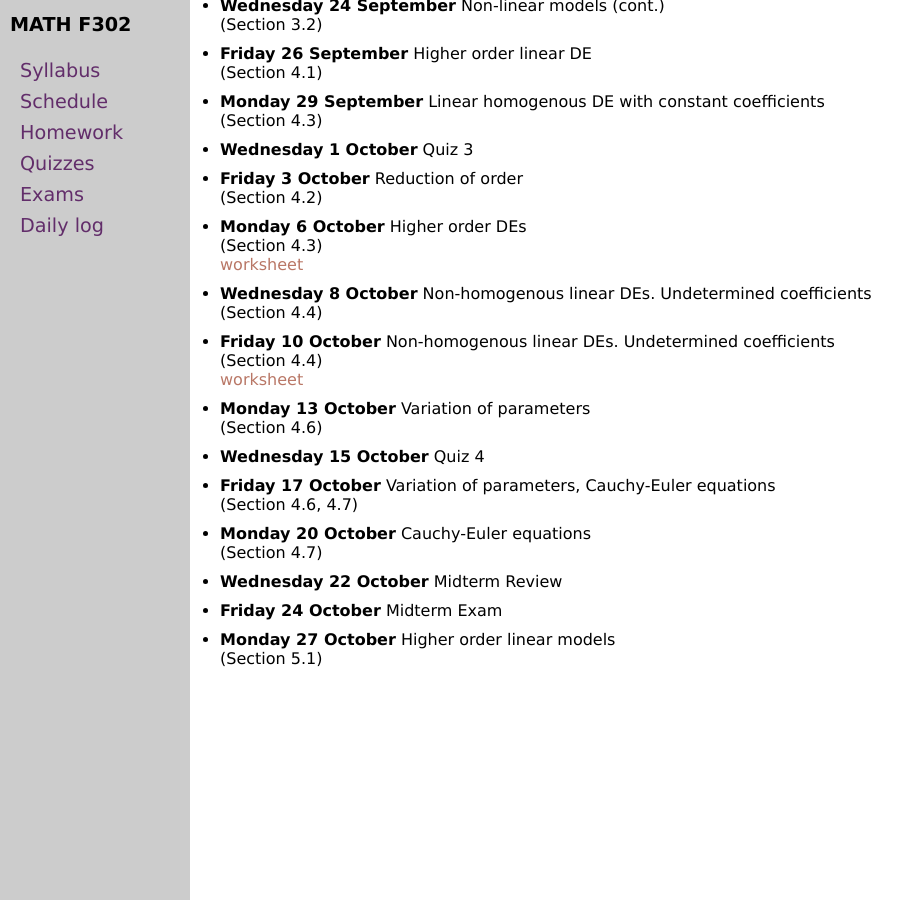
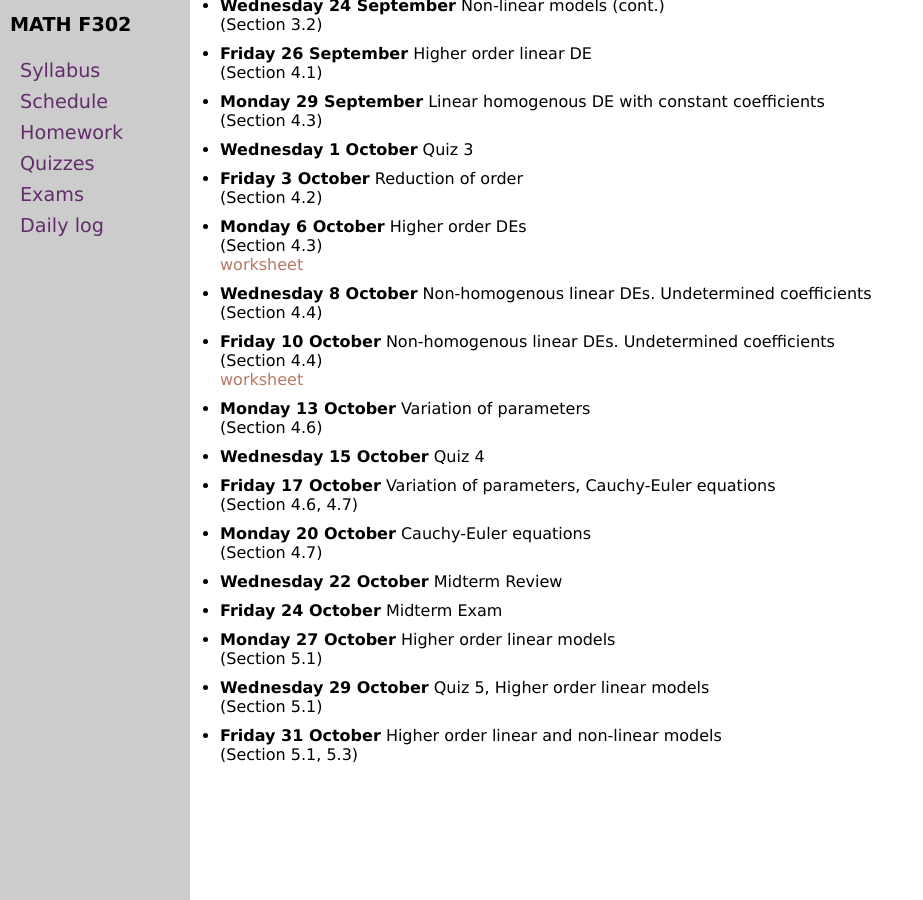
Before and after one commit to blackcurrantpi/ode, a Jekyll site: the page built from daily.md, in a window 1280 px wide and 900 px high, scrolled down 771 px. Shown: the whole window, without its empty margins (0-923 px from the left). Built offline with Jekyll 4.4.1, drawn with Linux system fonts in a browser that asks for light colours.

Commit message:
upd after 5p1p2

```diff
--- a/_data/daily.yml
+++ b/_data/daily.yml
@@ -119,3 +119,11 @@ daily:
 - name: Monday 27 October
   description: Higher order linear models
   chapter: 5.1
+
+- name: Wednesday 29 October
+  description: Quiz 5, Higher order linear models
+  chapter: 5.1
+
+- name: Friday 31 October
+  description: Higher order linear and non-linear models
+  chapter: 5.1, 5.3
--- a/_data/homework.yml
+++ b/_data/homework.yml
@@ -2,6 +2,13 @@ semester: Fall 2025
 home: assets/homework
 homework:
 
+- name: WRH 9
+- due: Monday, 3 November
+  sections:
+  - section: 5.1
+    problems: 5, 9, 25, 29, 31, 33, 35, 37, 42
+  - section: 5.3
+    problems: TBD
 
 - name: WRH 8
 - due: Monday, 27 October
```
Also changed, not shown: 3 other files.
